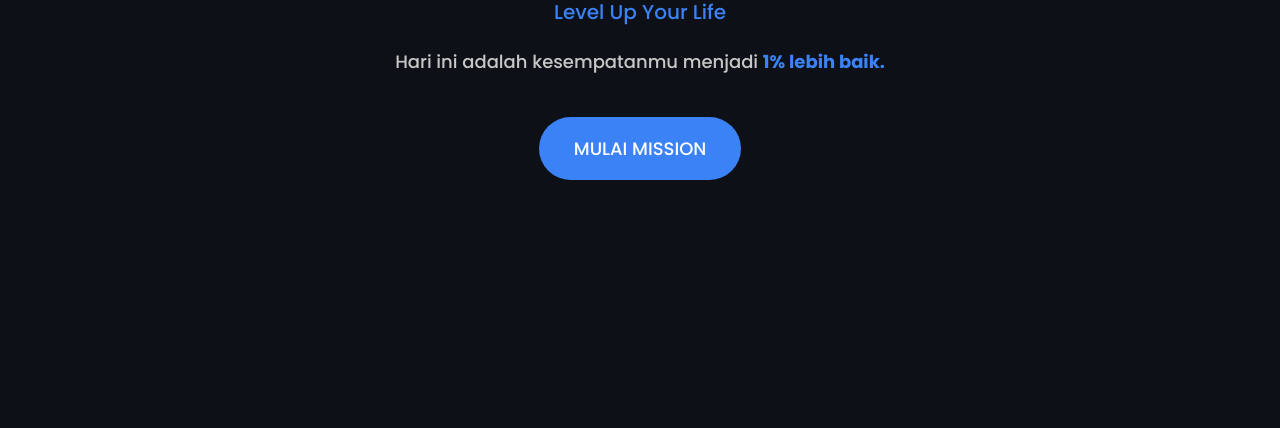
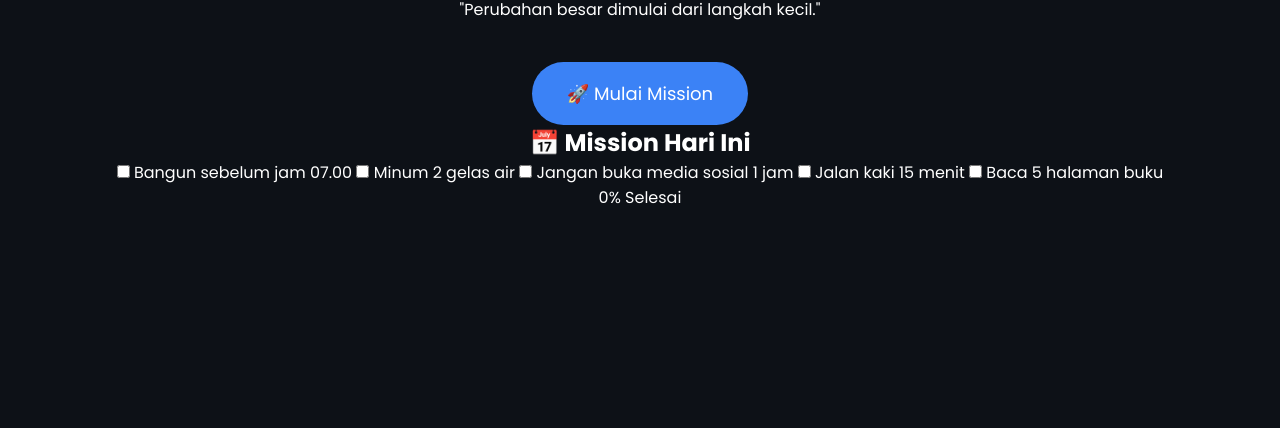
Before and after one commit to dullbismilah61-cell/startify, a plain HTML site: page index.html in a window 1280 px wide. Shown: the part 372-800 px from the top of the page. Drawn offline with Linux system fonts and the light colour scheme.

Commit message:
Update index.html

```diff
--- a/index.html
+++ b/index.html
@@ -1,15 +1,13 @@
 <!DOCTYPE html>
 <html lang="id">
 <head>
-  <meta charset="UTF-8">
-  <meta name="viewport" content="width=device-width, initial-scale=1.0">
-  <title>Startify</title>
+    <meta charset="UTF-8">
+    <meta name="viewport" content="width=device-width, initial-scale=1.0">
+    <title>STARTIFY</title>
 
-  <link rel="stylesheet" href="style.css">
+    <link rel="stylesheet" href="style.css">
 
-  <link rel="preconnect" href="https://fonts.googleapis.com">
-  <link rel="preconnect" href="https://fonts.gstatic.com" crossorigin>
-  <link href="https://fonts.googleapis.com/css2?family=Poppins:wght@300;500;700&display=swap" rel="stylesheet">
+    <link href="https://fonts.googleapis.com/css2?family=Poppins:wght@300;400;600;700&display=swap" rel="stylesheet">
 </head>
 
 <body>
@@ -24,14 +22,56 @@
         Level Up Your Life
     </p>
 
-    <p class="desc">
-        Hari ini adalah kesempatanmu menjadi
-        <span>1% lebih baik.</span>
-    </p>
+    <div class="quote">
+        "Perubahan besar dimulai dari langkah kecil."
+    </div>
 
     <button id="startBtn">
-        MULAI MISSION
+        🚀 Mulai Mission
     </button>
+
+    <div class="mission-box">
+
+        <h2>📅 Mission Hari Ini</h2>
+
+        <label>
+            <input type="checkbox">
+            Bangun sebelum jam 07.00
+        </label>
+
+        <label>
+            <input type="checkbox">
+            Minum 2 gelas air
+        </label>
+
+        <label>
+            <input type="checkbox">
+            Jangan buka media sosial 1 jam
+        </label>
+
+        <label>
+            <input type="checkbox">
+            Jalan kaki 15 menit
+        </label>
+
+        <label>
+            <input type="checkbox">
+            Baca 5 halaman buku
+        </label>
+
+    </div>
+
+    <div class="progress">
+
+        <div class="progress-bar">
+
+            <div id="bar"></div>
+
+        </div>
+
+        <p id="percent">0% Selesai</p>
+
+    </div>
 
 </div>
 
```
